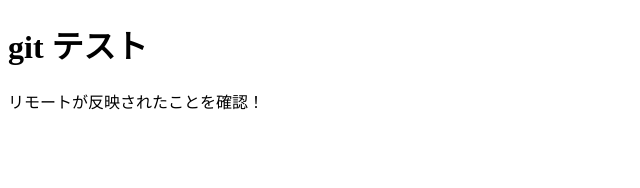
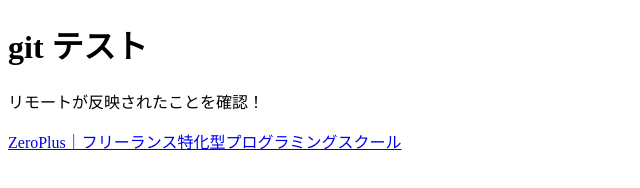
Before and after one commit to hayashi-bp/zp_git_test, a plain HTML site: page index.html in a window 1280 px wide. Shown: the whole page, without its empty margins (0-640 px from the left). Drawn offline with Linux system fonts and the light colour scheme.

Commit message:
zeroplusサイトへのリンク追加

```diff
--- a/index.html
+++ b/index.html
@@ -10,7 +10,7 @@
   <header>
     <h1>git テスト</h1>
     <p>リモートが反映されたことを確認！</p>
-
+    <p><a href="https://zero-plus.io/" target="_blank">ZeroPlus｜フリーランス特化型プログラミングスクール</a></p>
   </header>
 </body>
 </html>
```
